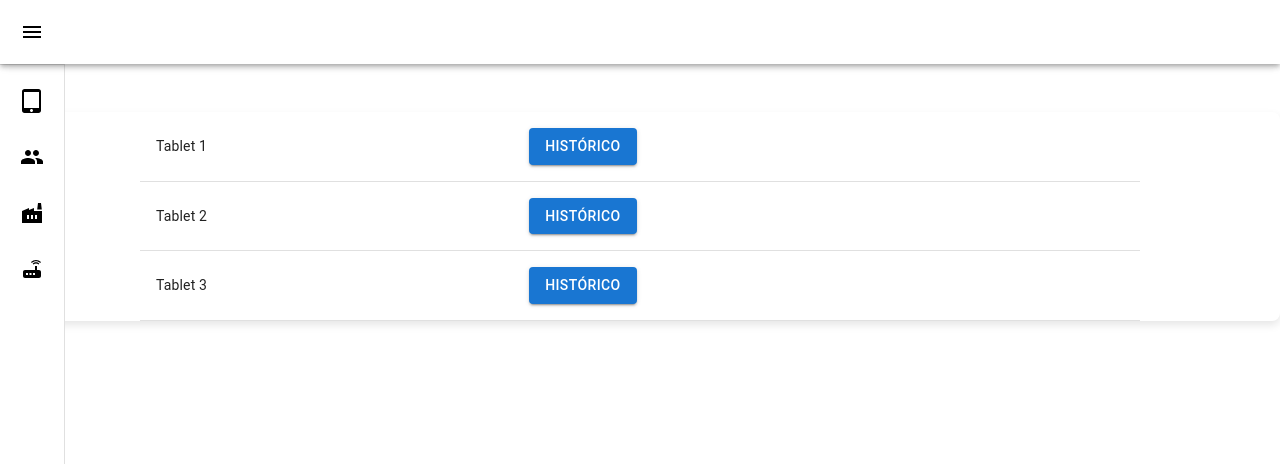
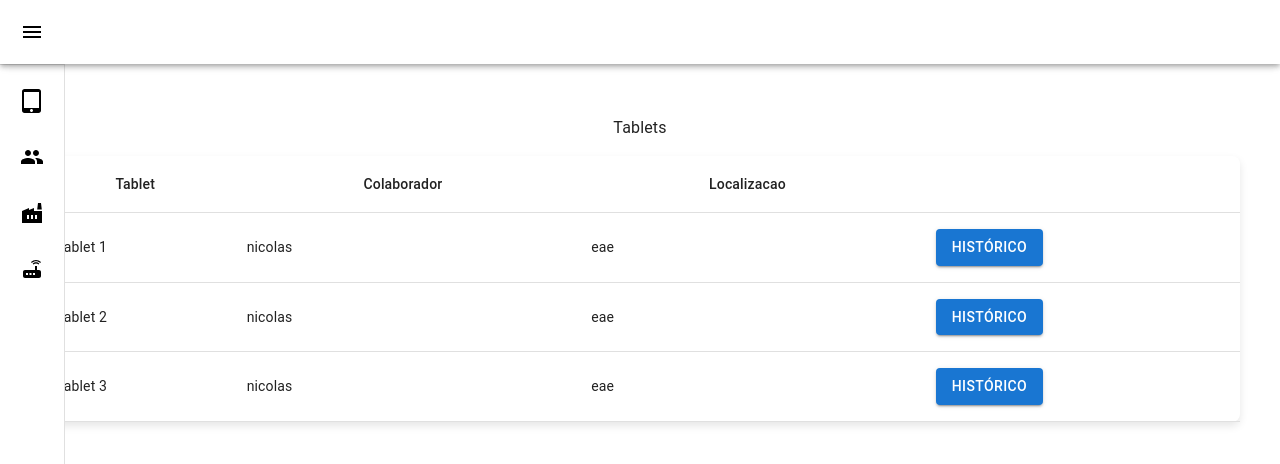
Before and after one commit to josevalencar/frontend, a React (Create React App) app: page /tablets/1 in a window 1280 px wide. Shown: the top 464 px of the page. Built offline with nearby package versions, Linux system fonts and the light colour scheme.

Commit message:
Fazendo melhorias na sidebar, home, tablets, etc
melhorei a sidebar os botões, mudei um pouco a página de tablets, ainda preciso ajeitar a tabela, além disso coloquei os nomes em cada página, etc

```diff
--- a/src/components/map.jsx
+++ b/src/components/map.jsx
@@ -4,7 +4,7 @@ import Mapa from '../images/Mapa.png'
 const MapaFabrica = () => {
   return (
     <div>
-        <Typography variant="h2" component="h2" align='center' paddingTop='4vh'>
+        <Typography variant="h1" component="h1" align='center' paddingTop='4vh'>
             Mapa da Fábrica
         </Typography>
         <Box
--- a/src/components/tableMain.jsx
+++ b/src/components/tableMain.jsx
@@ -48,6 +48,7 @@ export default function TableMain() {
                     stickyHeader
                     stripe="odd"
                     hoverRow
+
                 >
                     <thead>
                     <tr>
--- a/src/components/tableTablets.jsx
+++ b/src/components/tableTablets.jsx
@@ -1,22 +1,66 @@
 import { Table, TableBody, TableCell, TableRow, Button } from '@mui/material';
 import React from 'react';
+import Typography from '@mui/joy/Typography';
+import TableHead from '@mui/material/TableHead';
 
+function createData(Tablet, Colaborador, Localizacao, Histórico) {
+  return { Tablet, Colaborador, Localizacao, Histórico};
+}
+
+const columns = [
+  { id: 'Tablet', label: 'Tablet', align: 'center', minWidth: 20 },
+  { id: 'Colaborador', label: 'Colaborador', align: 'center', minWidth: 150 },
+  {
+    id: 'Localizacao',
+    label: 'Localizacao',
+    minWidth: 150,
+    align: 'center',
+    format: (value) => value.toLocaleString('en-US'),
+  },
+  {
+    id: 'Histórico',
+    label: '',
+    minWidth: 20,
+    align: 'center',
+    format: (value) => value.toLocaleString('en-US'),
+  },
+];
 
 const TableTablet = () => {
   // Dados dos tablets
   const tablets = [
-    { id: 1, name: 'Tablet 1' },
-    { id: 2, name: 'Tablet 2' },
-    { id: 3, name: 'Tablet 3' },
+    { id: 1, Tablet: 'Tablet 1',Colaborador:"nicolas", Localizacao: 'eae' },
+    { id: 2, Tablet: 'Tablet 2',Colaborador:"nicolas", Localizacao: 'eae' },
+    { id: 3, Tablet: 'Tablet 3',Colaborador:"nicolas", Localizacao: 'eae' },
   ];
+  return (
 
-  return (
-    <div style={{ display: 'flex', justifyContent: 'center', boxShadow: '0px 4px 8px rgba(0, 0, 0, 0.1)', borderRadius: '8px' }}>
-      <Table style={{ maxWidth: '1000px' }}>
+    <div style={{ display: 'flex', justifyContent: 'center', alignItems:"center", marginTop:"2px"}}>
+      <div style={{width:"80%", display:"flex", flexDirection:"column", alignItems:"center", marginTop:"2px", }}>
+        <Typography level="display2" textAlign="start" sx={{ mb: 2 }}>
+          Tablets
+        </Typography>
+        <div style={{display: 'flex', width: "fit-content", height: 'max-content' , boxShadow: '0px 4px 8px rgba(0, 0, 0, 0.1)', borderRadius: '8px' }}>
+          <Table sx={{width: 1200}}>
+            <TableHead>
+              <TableRow>
+                {columns.map((column) => (
+                  <TableCell
+                    key={column.id}
+                    align={column.align}
+                    style={{ minWidth: column.minWidth }}
+                  >
+                    {column.label}
+                  </TableCell>
+                ))}
+              </TableRow>
+            </TableHead>
             <TableBody>
               {tablets.map((tablet) => (
                 <TableRow key={tablet.id}>
-              <TableCell>{tablet.name}</TableCell>
+                  <TableCell>{tablet.Tablet}</TableCell>
+                  <TableCell>{tablet.Colaborador}</TableCell>
+                  <TableCell>{tablet.Localizacao}</TableCell>
                   <TableCell>
                     <Button variant="contained" color="primary">
                       Histórico
@@ -28,7 +72,11 @@ const TableTablet = () => {
           </Table>
         </div>
 
+      </div>
+    </div>
+
   );
 };
 
+
 export default TableTablet;
--- a/src/pages/colaboradores.jsx
+++ b/src/pages/colaboradores.jsx
@@ -4,6 +4,7 @@ import { Link } from 'react-router-dom'
 import TabelaColaboradores from '../components/tabelaColaboradores'
 import SearchBar from '../components/searchBar'
 import EditIcon from '@mui/icons-material/Edit';
+import Typography from '@mui/joy/Typography';
 import DeleteOutlineIcon from '@mui/icons-material/DeleteOutline';
 import removerAcentos from '../helpers/removerAcentos'
 
@@ -95,7 +96,9 @@ const Colaboradores = () => {
     <>
       <div style={{display:"flex", flexDirection:"column", alignItems:"center", width:"100%", height:"100%"}}>
         <div style={{width:"80%", display:"flex", flexDirection:"column", alignItems:"center", marginTop:"2px"}}>
-          <h1>Colaboradores</h1>
+          <Typography level="display2"  sx={{ mb: 2 }}>
+            Colaboradores
+          </Typography>
           <SearchBar updateFilter={updateFilter} />
           <TabelaColaboradores rows={rowsFormatadas} columns={columns} />
         </div>
--- a/src/pages/notifications.jsx
+++ b/src/pages/notifications.jsx
@@ -1,6 +1,6 @@
 import * as React from 'react';
 import { useState } from 'react';
-
+import Typography from '@mui/joy/Typography';
 import { DataGrid } from '@mui/x-data-grid';
 import DeleteIcon from '@mui/icons-material/Delete';
 import ChangeCircleRoundedIcon from '@mui/icons-material/ChangeCircleRounded';
@@ -93,13 +93,11 @@ const Notifications = () => {
 
     return (
         <>
-            <div className="selectDiv" style={{ paddingLeft: 100, paddingRight: 30 }}>
-                <div style={{}}>
-                    <h1>
-                        Notificações
-                    </h1>
-                </div>
-                <div style={{ height: 70, width: '15%' }}>
+            <div className="selectDiv" style={{ display: 'flex', flexDirection: 'column', alignItems: 'center', minHeight: '100vh' }}>
+                <Typography level="display2" textAlign="start" sx={{ mb: 2 }}>
+                    Notificações
+                </Typography>
+                <Box sx={{ display: 'flex', justifyContent: 'center', alignItems: 'center', mb: 2 }}>
                     <button>Export to Excel</button>
 
                     <Box sx={{ minWidth: 120, m: 1.5 }}>
@@ -119,11 +117,12 @@ const Notifications = () => {
                             </Select>
                         </FormControl>
                     </Box>
-                </div>
-                <div style={{ height: 300, width: '100%' }}>
+                </Box>
+                <div style={{ height: 300, width: 1200 }}>
                     <DataGrid rows={rows} columns={columns} disableColumnMenu />
                 </div>
             </div>
+
         </>
 
     );
--- a/src/pages/roteadores.jsx
+++ b/src/pages/roteadores.jsx
@@ -3,7 +3,7 @@ import React from 'react'
 
 const Roteadores = () => {
   return (
-    <div>
+    <div style={{ display: 'flex', justifyContent: 'center', alignItems: 'center', minHeight: '100vh'}} >
       oi sou roteador
     </div>
   )
--- a/src/pages/setores.jsx
+++ b/src/pages/setores.jsx
@@ -1,11 +1,19 @@
+import { Route, Switch, useLocation } from 'react-router-dom';
 import React from 'react'
 
 const Setores = () => {
+  const location = useLocation();
+
   return (
     <div>
-      oi sou roteador
+      <div style={{ display: 'flex', justifyContent: 'center', alignItems: 'center', minHeight: '100vh'}}>
+        Estou na página: {location.pathname} {/* Exibe a rota atual */}
+      </div>
     </div>
-  )
+  );
 }
+    //<div style={{ display: 'flex', justifyContent: 'center', alignItems: 'center', minHeight: '100vh'}}>
+
+
 
 export default Setores
```
Also changed, not shown: src/components/sidebar.jsx (+22 -10 lines). Lines whose indentation alone changed are shown as unchanged.
